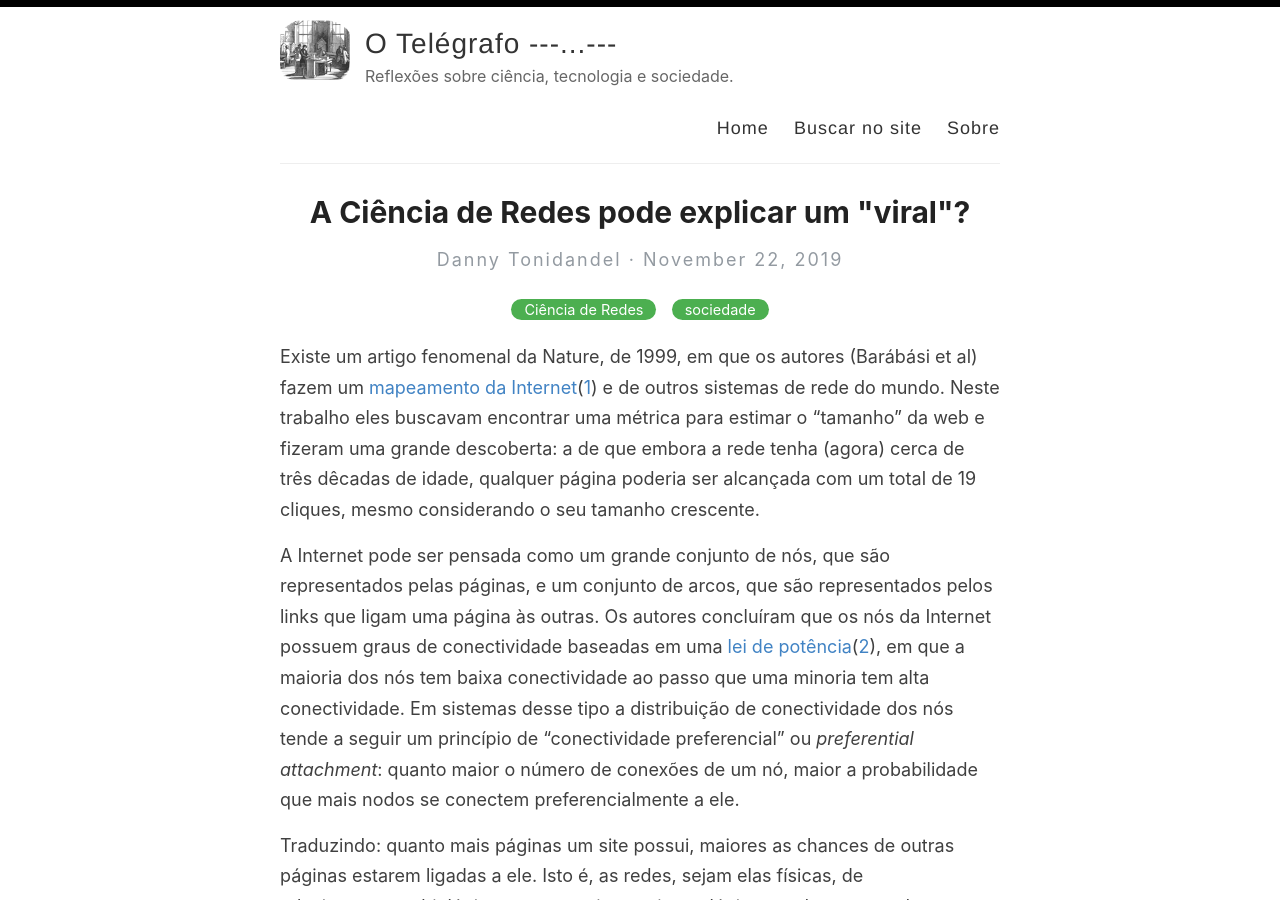
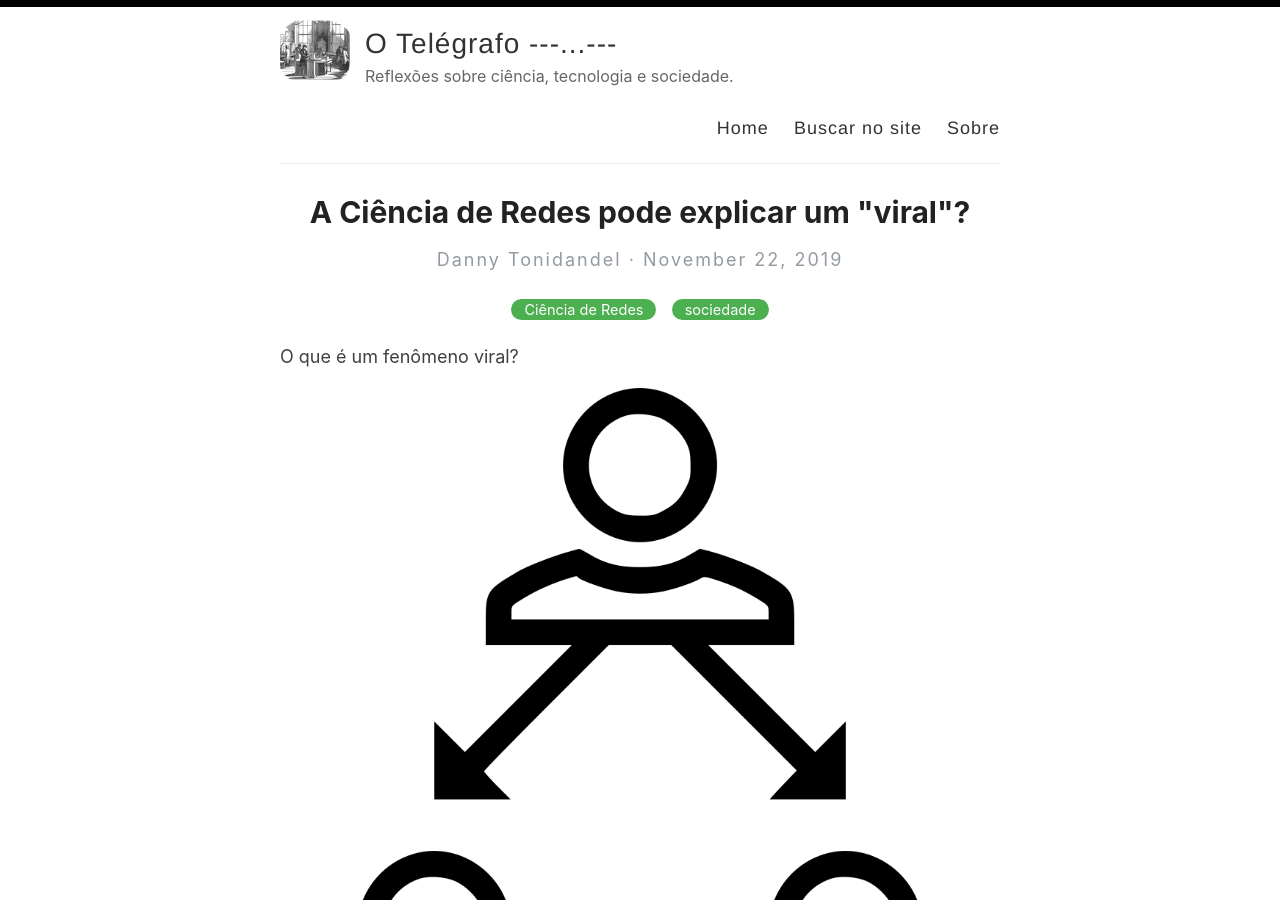
Before and after one commit to tonidandel/otelegrafo_, a Jekyll site: the page built from _posts/2019-11-22-redes-complexas-podem-explicar-fenomenos-sociais.md, in a window 1280 px wide and 900 px high. Built offline with Jekyll 4.4.1, drawn with Linux system fonts in a browser that asks for light colours; nearby versions of some CDN libraries; some web fonts are replaced.

Commit message:
post-update-figure-viral

```diff
--- a/_posts/2019-11-22-redes-complexas-podem-explicar-fenomenos-sociais.md
+++ b/_posts/2019-11-22-redes-complexas-podem-explicar-fenomenos-sociais.md
@@ -4,6 +4,10 @@ title: A Ciência de Redes pode explicar um "viral"?
 categories: [Ciência de Redes,sociedade]
 coments: true
 ---
+
+O que é um fenômeno viral?
+
+![](https://otelegrafo.com/images/viral.png)
 
 Existe um artigo fenomenal da Nature, de 1999, em que os autores (Barábási et
 al) fazem um [mapeamento da Internet]([http://barabasi.com/f/65.pdf](http://barabasi.com/f/65.pdf))([^1]) e de outros sistemas de rede do mundo. Neste trabalho eles buscavam encontrar uma métrica para estimar o "tamanho" da web e fizeram uma grande descoberta: a de que embora a rede tenha (agora) cerca de três dêcadas de idade, qualquer página poderia ser alcançada com um total de 19 cliques, mesmo considerando o seu tamanho crescente.
```
Also changed, not shown: images/viral.png (added).
